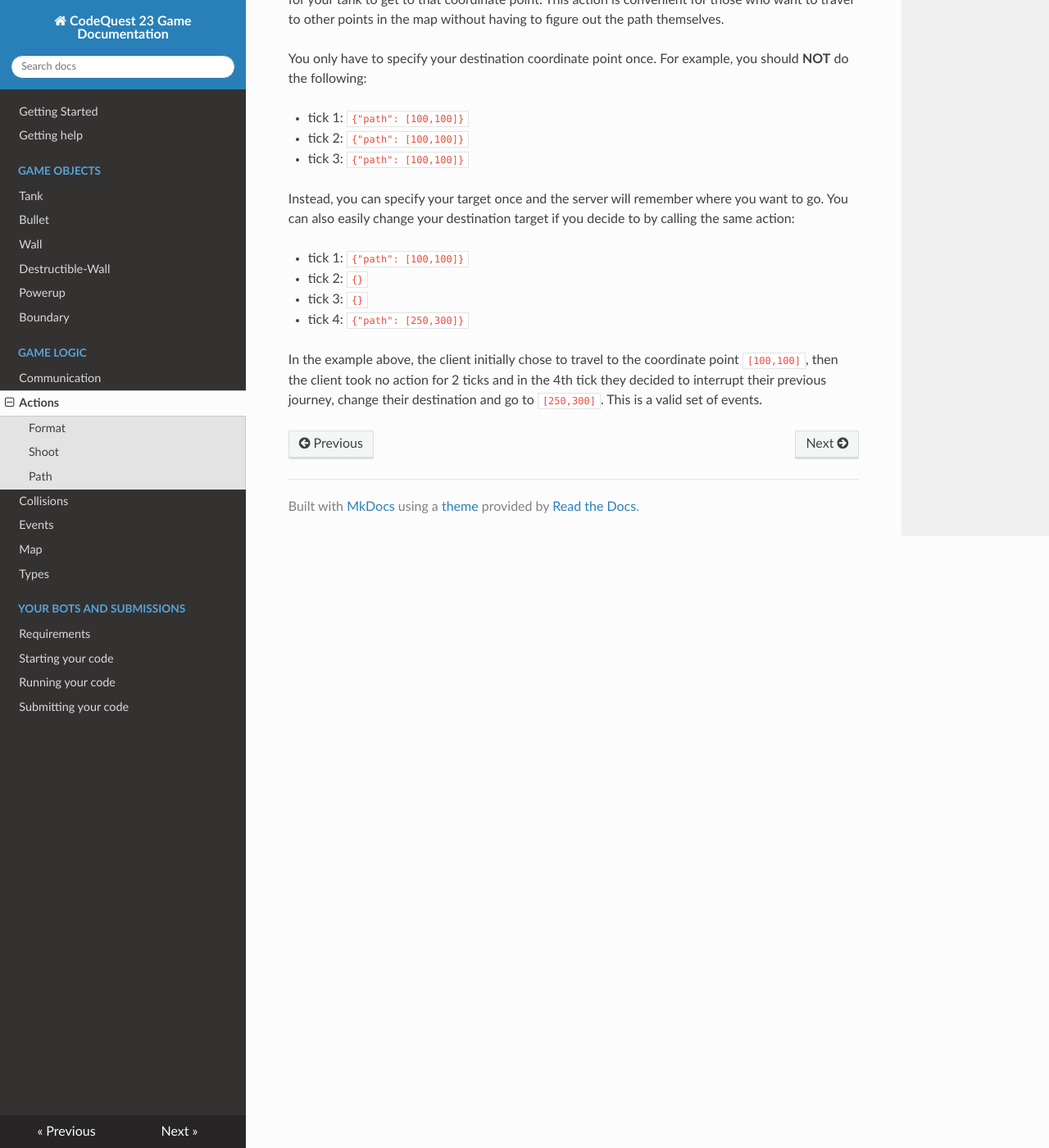
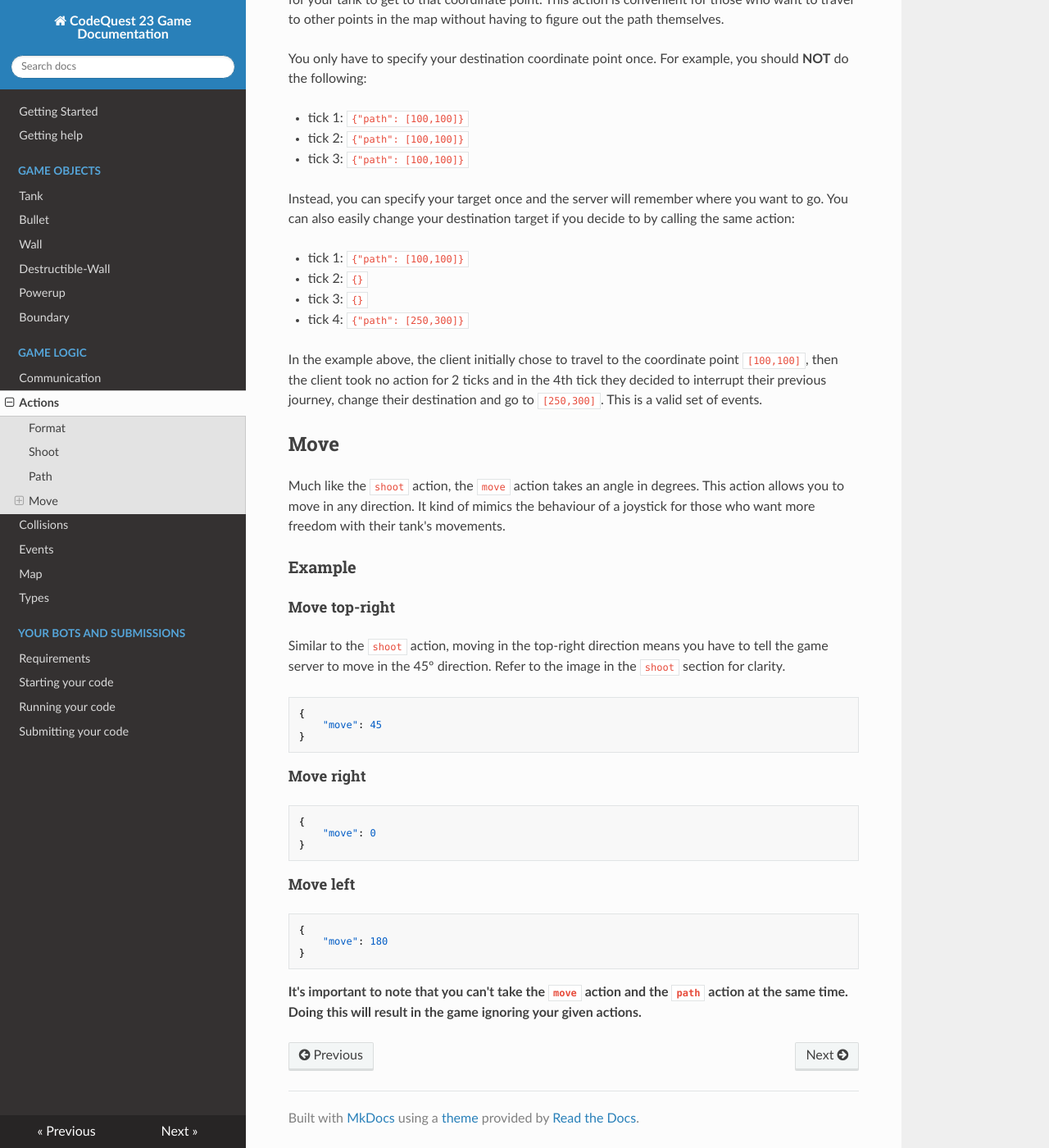
Before and after one commit to MonashAPS/cq23-game-server, an MkDocs documentation site: the page built from docs/game_logic/actions.md, in a window 1280 px wide and 1400 px high, scrolled down 1215 px. Shown: the whole window at 82% size. Built offline with MkDocs 1.6.1, drawn with Linux system fonts in a browser that asks for light colours; nearby versions of some CDN libraries.

Commit message:
added move action

````diff
--- a/docs/game_logic/actions.md
+++ b/docs/game_logic/actions.md
@@ -58,3 +58,41 @@ your destination target if you decide to by calling the same action:
 In the example above, the client initially chose to travel to the coordinate point `[100,100]`, then the client took no
 action for 2 ticks and in the 4th tick they decided to interrupt their previous journey, change their destination and
 go to `[250,300]`. This is a valid set of events.
+
+## Move
+
+Much like the `shoot` action, the `move` action takes an angle in degrees. This action allows you to
+move in any direction. It kind of mimics the behaviour of a joystick for those who want more freedom
+with their tank's movements.
+
+### Example
+
+#### Move top-right
+
+Similar to the `shoot` action, moving in the top-right direction means you have to tell the game
+server to move in the 45º direction. Refer to the image in the `shoot` section for clarity.
+
+```json
+{
+    "move": 45
+}
+```
+
+#### Move right
+
+```json
+{
+    "move": 0
+}
+```
+
+#### Move left
+
+```json
+{
+    "move": 180
+}
+```
+
+**It's important to note that you can't take the `move` action and the `path` action at the same time.**
+**Doing this will result in the game ignoring your given actions.**
````
Also changed, not shown: 1 other file.
